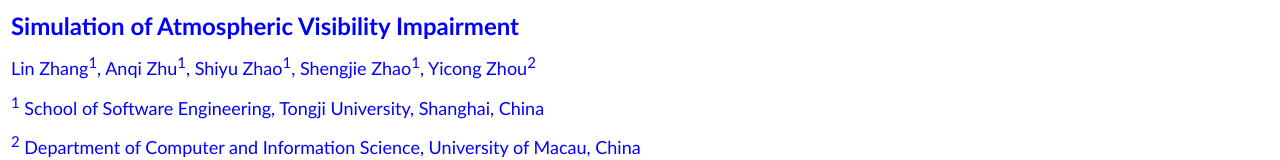
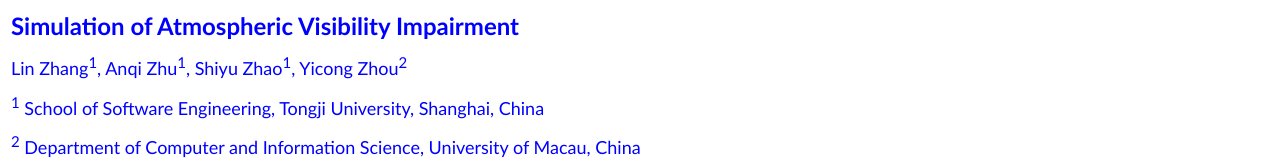
Before and after one commit to csLinZhang/AVID, a plain HTML site: page index.html in a window 1280 px wide. Shown: the top 160 px of the page. Drawn offline with Linux system fonts and the light colour scheme.

Commit message:
Update index.html

```diff
--- a/index.html
+++ b/index.html
@@ -52,7 +52,6 @@
 		<span lang="en-us"><font face="Calibri" size="4" color="#0000FF">
 		Lin Zhang<sup>1</sup>,&nbsp;Anqi Zhu</font></span><font face="Calibri" size="4" color="#0000FF"><sup>1</sup><span lang="en-us">,
 		Shiyu Zhao</span><sup>1</sup><span lang="en-us">,
-		Shengjie Zhao</span><sup>1</sup><span lang="en-us">,
 		Yicong Zhou</span><sup>2</sup></font>
 
 		<p class="text">
```
